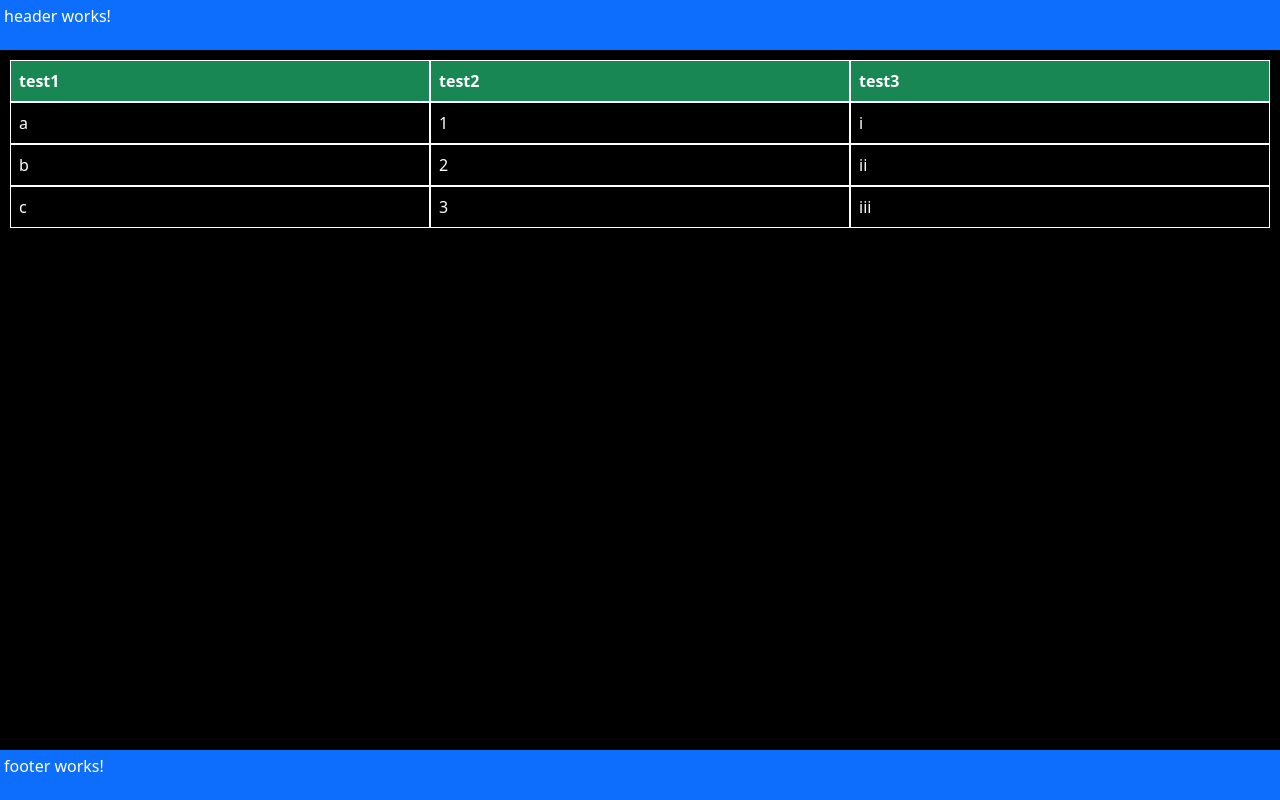
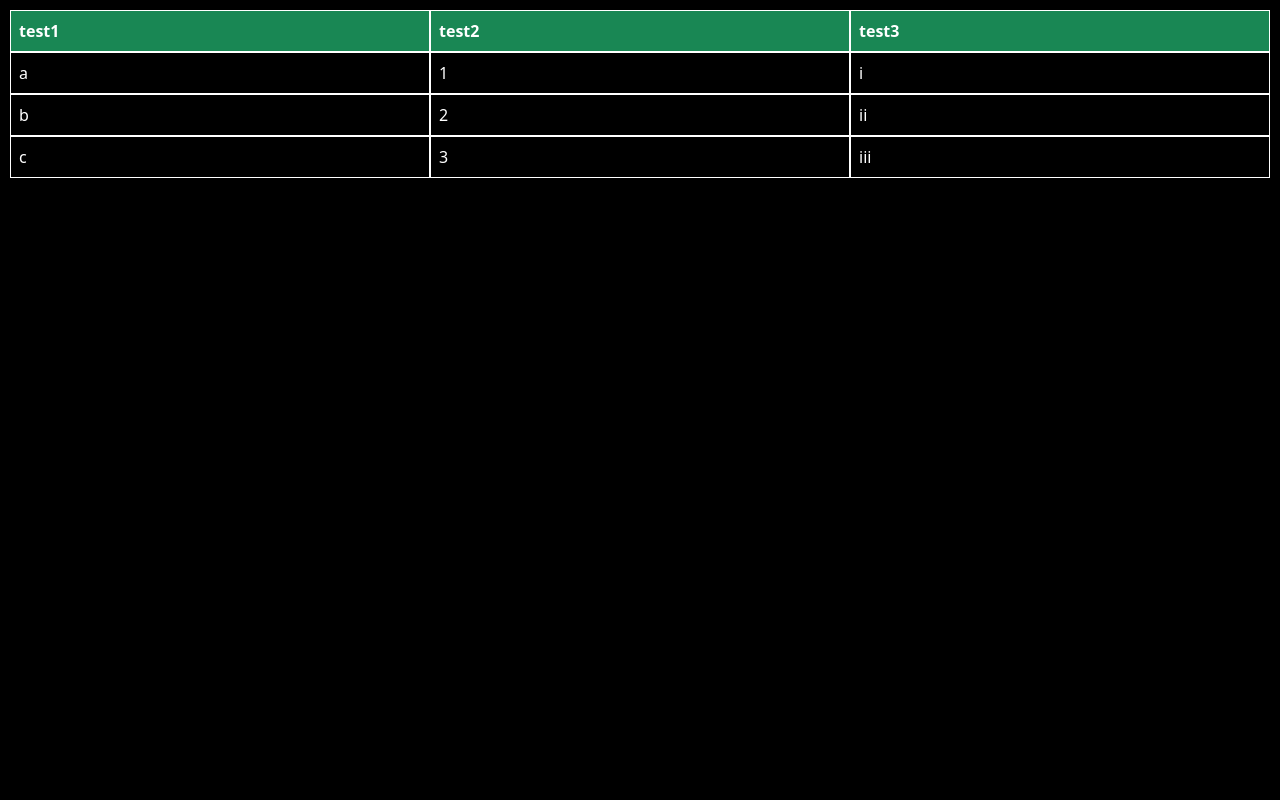
Before and after one commit to Kenjilam92/Angular_Portfolio, an Angular app: page / in a window 1280 px wide. Built offline with nearby package versions, Linux system fonts and the light colour scheme.

Commit message:
update css for multiple device

```diff
--- a/src/styles.css
+++ b/src/styles.css
@@ -1 +1,23 @@
 /* You can add global styles to this file, and also import other style files */
+@media screen and (min-width: 992px) {
+    /* Add desktop styles here */
+    .header, .footer{
+        display: none;
+    }
+    .content{
+        min-height: 100vh;
+        max-height: 100vh;
+    }
+  }
+
+  /* Styles for tablet screens */
+  @media screen and (min-width: 768px) and (max-width: 991px) {
+    /* Add tablet styles here */
+
+  }
+
+  /* Styles for mobile screens */
+  @media screen and (max-width: 767px) {
+    /* Add mobile styles here */
+
+  }
```
Also changed, not shown: 1 other file (tests, documents, lock files or other folders).
